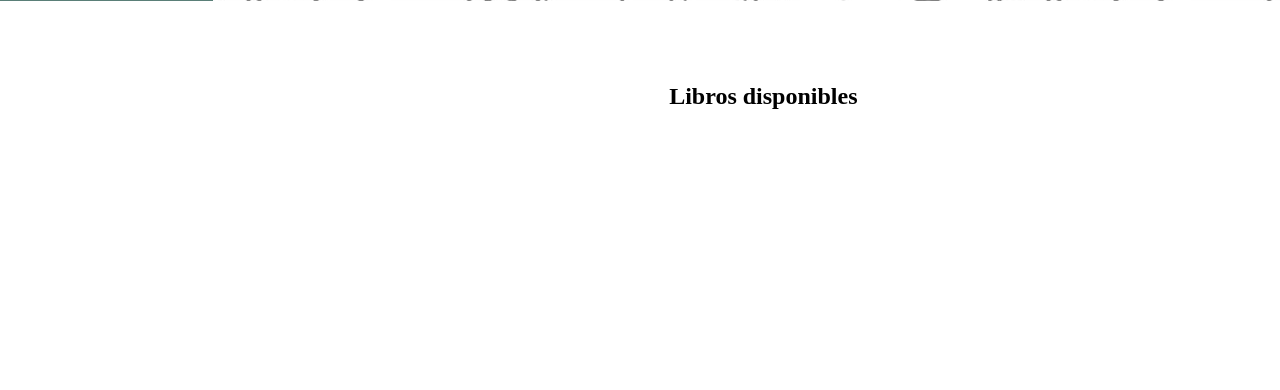
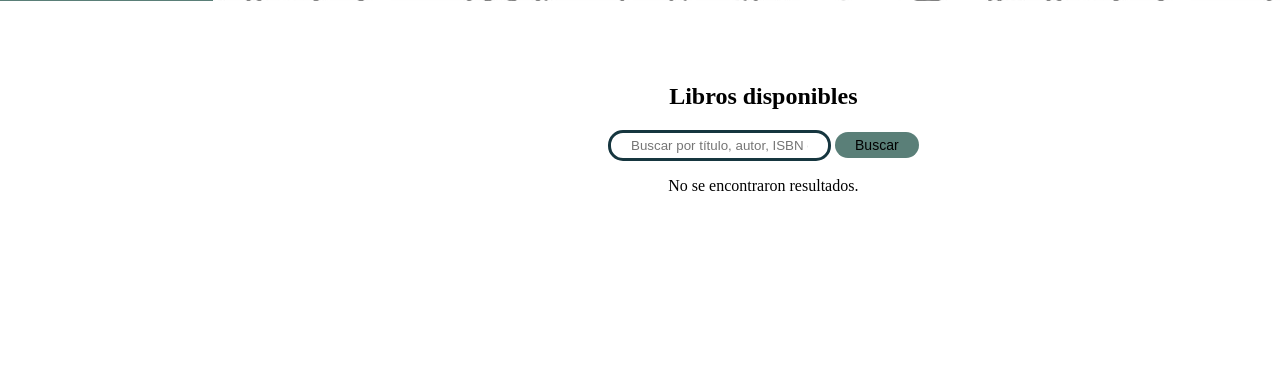
Before and after one commit to alymarquez/gestion_biblioteca, a Flask app: page /libros in a window 1280 px wide. Shown: the part 799-1189 px from the top of the page. Before the commit the page ends 908 px from the top, so only its background shows below. Run offline with Flask 3, Linux system fonts and the light colour scheme.

Commit message:
barra de búsqueda de libros

```diff
--- a/app.py
+++ b/app.py
@@ -25,8 +25,21 @@ def manejar_libros():
         biblioteca.agregarLibro(nuevo_libro)
         #guardar_datos()
         return redirect(url_for('manejar_libros'))
+
+    # Lógica barra búsqueda
     elif request.method == 'GET':
-        return render_template("libros.html", libros=biblioteca.libros)
+        query = request.args.get("query", "").lower()
+        if query:
+            libros_filtrados = [libro for libro in biblioteca.libros if
+                                query in libro.titulo.lower() or
+                                query in libro.autor.lower() or
+                                query in libro.editorial.lower() or
+                                query in str(libro.ISBN)]
+        else:
+            libros_filtrados = biblioteca.libros
+
+        return render_template("libros.html", libros=libros_filtrados, query=query)
+
 
 @app.route('/eliminar/<isbn>', methods=['POST'])
 def eliminar_libro(isbn):
--- a/static/css/styles.css
+++ b/static/css/styles.css
@@ -244,6 +244,20 @@ section{
     margin: 0; /* Ajusta el margen del texto para evitar espacios innecesarios */
 }
 
+.btn-busqueda {
+    display: inline-block;
+    text-align: center;
+    text-decoration: none;
+    border:rgba(0, 0, 0, 0.2);
+    border-radius: 15px;
+    padding: 5px 20px;
+    width: auto;
+    white-space: nowrap;
+    cursor:text;
+    border-color: #16363f;
+    border-style:solid;
+}
+
 /* desplegable */
 #menu-container {
     display: flex;
@@ -303,3 +317,22 @@ section{
 .dropdown:hover .dropdown-content {
     display: block;
 }
+
+/* index */
+
+.description-box {
+    display: flex;
+    flex-direction: column;
+    border: 2px;
+    border-color: #f7f8fc;
+    border-style: groove;
+    border-radius: 20px;
+    margin-top: -30px;
+    justify-content: center;
+    background-color: #fbfbfdf6;
+    padding: 5px;
+}
+
+.features-section{
+    margin-top: 50px;
+}
--- a/templates/libros.html
+++ b/templates/libros.html
@@ -42,10 +42,21 @@
 
     <div id="listalibros">
         <h2 id="librosdisponibles">Libros disponibles</h2>
+
+        <!-- Barra de búsqueda -->
+        <form method="GET" action="{{ url_for('manejar_libros') }}#listalibros">
+            <input type="text" class="btn-busqueda" name="query" placeholder="Buscar por título, autor, ISBN o editorial..." value="{{ query }}">
+            <button class="btn-primary" type="submit">Buscar</button>
+        </form>
+
+        {% if not libros %}
+            <p>No se encontraron resultados.</p>
+        {% endif %}
+
         <ul class="list-group">
             {% for libro in libros%}
             <li class="list-group-item">
-                <p>{{ libro.titulo }} por {{ libro.autor }} (ISBN: {{ libro.ISBN }}) - Editorial: {{libro.editorial}} </p>
+                <p><strong>{{ libro.titulo }}</strong> - {{ libro.autor }} (ISBN: {{ libro.ISBN }}, Editorial: {{ libro.editorial }}) </p>
                 <div class="button-container">
                     <form action="{{ url_for('editar_libro', isbn=libro.ISBN) }}" method="GET" style="display:inline;">
                         <button type="submit" class="btn-primary">Editar</button>
--- a/templates/usuarios.html
+++ b/templates/usuarios.html
@@ -1,6 +1,7 @@
 {% extends "base.html" %}
 
 {% block title %}Usuarios{% endblock %}
+{% block header %}GESTIÓN DE USUARIOS{% endblock %}
 
 {% block contenido %}
     <section>
```
Also changed, not shown: templates/prestamos.html (+14 -5 lines).
